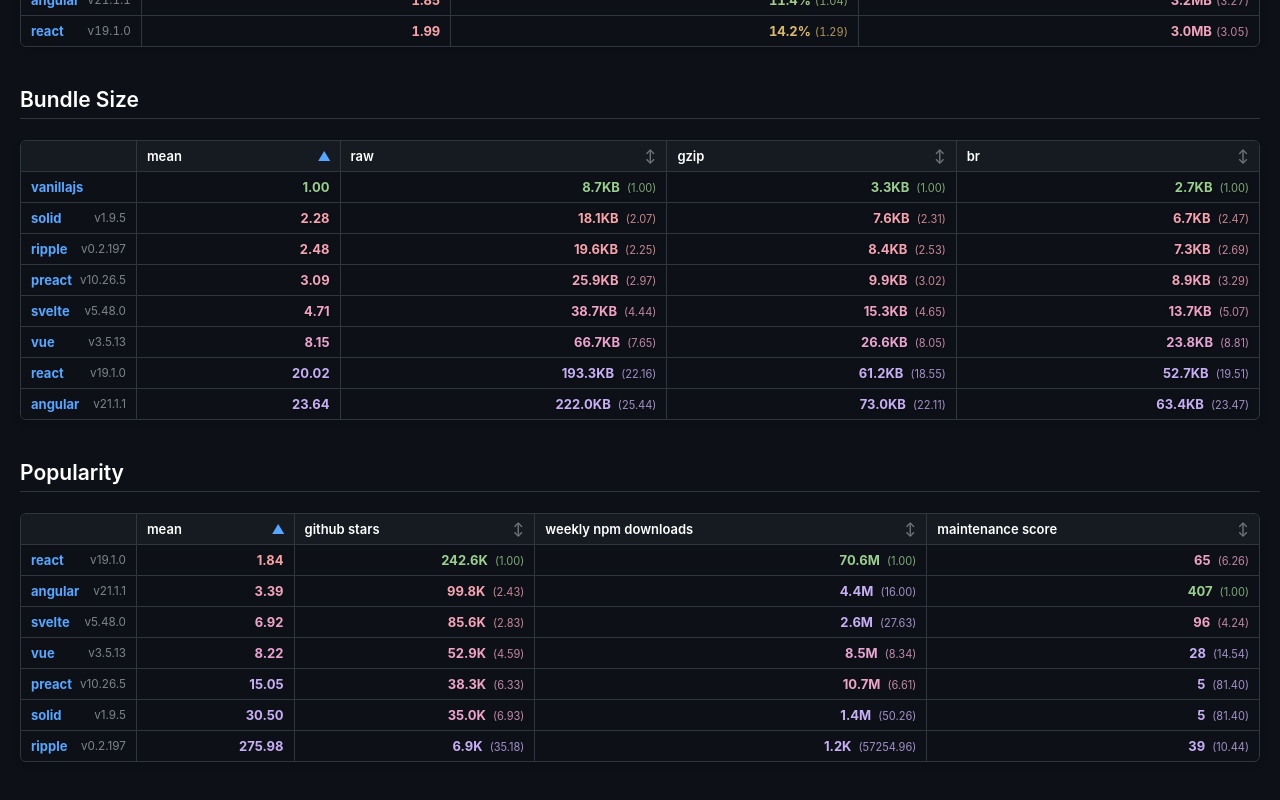
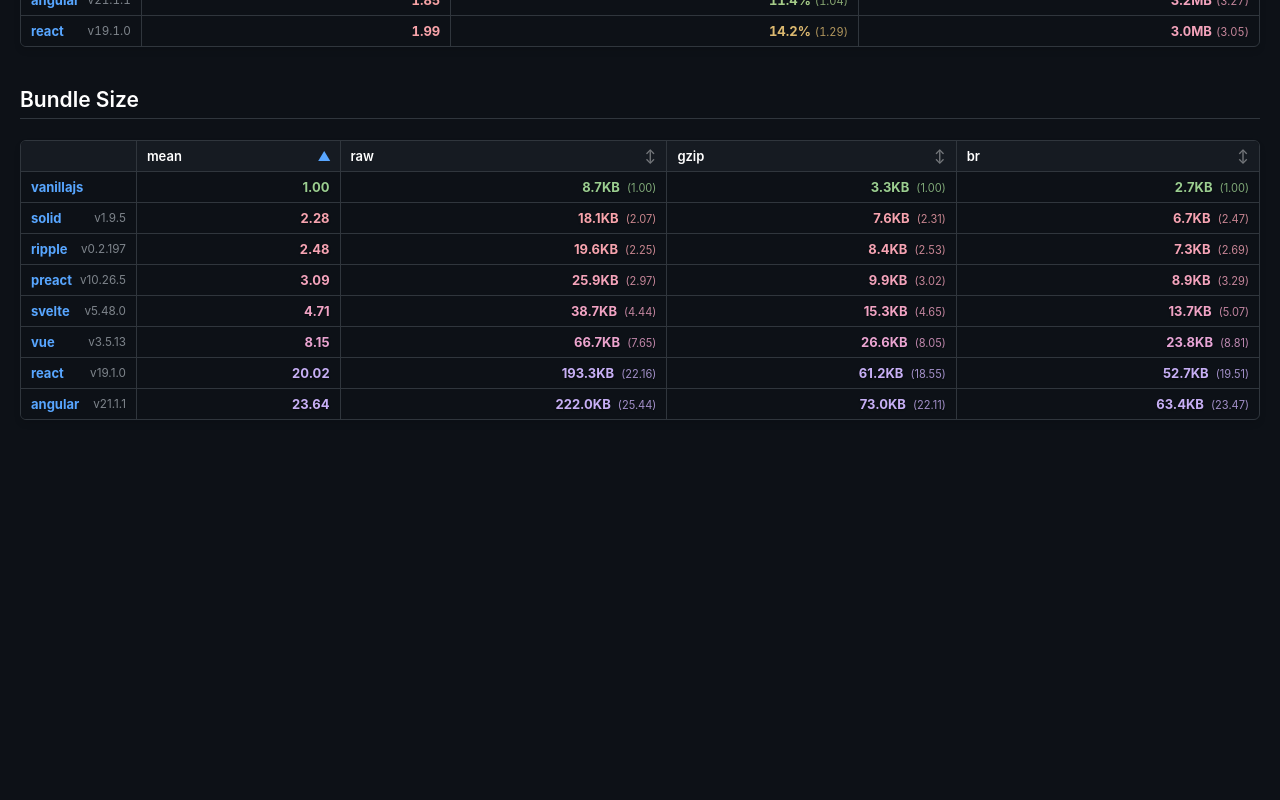
Before and after one commit to jsbenchmarks/jsbenchmarks, a React (Vite) app in the folder results/: page / in a window 1280 px wide. Shown: the part 1185-1985 px from the top of the page. After the commit the page ends 1665 px from the top, so only its background shows below. Built offline with nearby package versions, Linux system fonts and the light colour scheme.

Commit message:
Remove the popularity table

```diff
--- a/results/src/components/Home.tsx
+++ b/results/src/components/Home.tsx
@@ -6,7 +6,6 @@
 import { DurationTable } from './DurationTable';
 import { LoadTable, type LoadSortKey } from './LoadTable';
 import { MemoryTable } from './MemoryTable';
-import { StatsTable } from './StatsTable';
 
 const inputData = rawResults as RawResult[];
 const allBenchmarkNames = (() => {
@@ -28,7 +27,6 @@
   const [loadSort, setLoadSort] = useState<SortConfig<LoadSortKey>>({ key: COMPOSITE_NAME, dir: 'asc' });
 
   const [bundleSort, setBundleSort] = useState<SortConfig<keyof Result>>({ key: 'normalCompositeBundle', dir: 'asc' });
-  const [statsSort, setStatsSort] = useState<SortConfig<keyof Result>>({ key: 'normalCompositeStats', dir: 'asc' });
 
   const [selectedDurationBenchmarks, setSelectedDurationBenchmarks] = useState<Set<string>>(new Set(allBenchmarkNames));
   const [selectedMemoryBenchmarks, setSelectedMemoryBenchmarks] = useState<Set<string>>(new Set(allBenchmarkNames));
@@ -59,13 +57,6 @@
 
   const handleBundleSort = (key: keyof Result) => {
     setBundleSort(prev => ({
-      key,
-      dir: prev.key === key && prev.dir === 'asc' ? 'desc' : 'asc'
-    }));
-  };
-
-  const handleStatsSort = (key: keyof Result) => {
-    setStatsSort(prev => ({
       key,
       dir: prev.key === key && prev.dir === 'asc' ? 'desc' : 'asc'
     }));
@@ -190,16 +181,6 @@
     return copy;
   }, [baseRows, bundleSort]);
 
-  const statsRows = useMemo(() => {
-    const copy = baseRows.filter(r => r.framework !== 'vanillajs');
-    copy.sort((a, b) => {
-        const aVal = a[statsSort.key] ?? 0;
-        const bVal = b[statsSort.key] ?? 0;
-        return statsSort.dir === 'asc' ? (aVal < bVal ? -1 : 1) : (aVal > bVal ? -1 : 1);
-    });
-    return copy;
-  }, [baseRows, statsSort]);
-
   const durationTableNames = useMemo(() => [COMPOSITE_NAME, ...standardBenchmarks], [standardBenchmarks]);
   const memoryTableNames = useMemo(() => [COMPOSITE_NAME, ...standardBenchmarks], [standardBenchmarks]);
   const loadTableNames = useMemo(() => [COMPOSITE_NAME, ...loadBenchmarks], [loadBenchmarks]);
@@ -253,12 +234,6 @@
         sortConfig={bundleSort}
         onSort={handleBundleSort}
       />
-      <h2 className="App-h2">Popularity</h2>
-      <StatsTable
-        rows={statsRows}
-        sortConfig={statsSort}
-        onSort={handleStatsSort}
-      />
     </main>
   );
 }
--- a/results/src/components/StatsTable.css
+++ /dev/null
@@ -1,118 +0,0 @@
-.StatsTable-container {
-  width: 100%;
-  overflow-x: auto;
-  margin-bottom: 40px;
-  border: 1px solid var(--border-color);
-  border-radius: 6px;
-  box-shadow: 0 4px 6px rgba(0, 0, 0, 0.1);
-}
-
-.StatsTable-table {
-  width: 100%;
-  font-size: 13px;
-  border-collapse: separate;
-  border-spacing: 0;
-}
-
-.StatsTable-table thead {
-  background-color: var(--table-header-bg);
-  position: sticky;
-  top: 0;
-  z-index: 10;
-}
-
-.StatsTable-th, .StatsTable-td {
-  padding: 7px 10px;
-  border-bottom: 1px solid var(--border-color);
-  border-right: 1px solid var(--border-color);
-}
-
-.StatsTable-th {
-  color: #fff;
-  font-weight: 600;
-  text-align: right;
-  white-space: nowrap;
-  user-select: none;
-}
-
-.StatsTable-sortable {
-  cursor: pointer;
-}
-
-.StatsTable-sortable:hover {
-  background-color: var(--row-hover-bg);
-}
-
-.StatsTable-header-content {
-  display: flex;
-  justify-content: space-between;
-  align-items: center;
-  width: 100%;
-}
-
-.StatsTable-sticky-col {
-  text-align: left;
-  position: sticky;
-  left: 0;
-  z-index: 1;
-  background-color: var(--bg-color);
-  border-right: 1px solid var(--border-color);
-  width: 1%;
-}
-
-.StatsTable-table thead .StatsTable-sticky-col {
-  background-color: var(--table-header-bg);
-  z-index: 11;
-}
-
-.StatsTable-td {
-  text-align: right;
-  white-space: nowrap;
-  color: #c9d1d9;
-  font-weight: bold;
-}
-
-.StatsTable-td:last-child, .StatsTable-th:last-child {
-  border-right: none;
-}
-
-.StatsTable-tr:last-child .StatsTable-td {
-  border-bottom: none;
-}
-
-.StatsTable-tr:hover .StatsTable-td {
-  background-color: var(--row-hover-bg);
-}
-
-.StatsTable-tr:hover .StatsTable-td.StatsTable-sticky-col {
-  background-color: #161b22;
-}
-
-.StatsTable-link {
-  color: var(--link-color);
-  text-decoration: none;
-}
-
-.StatsTable-link:hover {
-  text-decoration: underline;
-}
-
-.StatsTable-version {
-  margin-left: 0.5rem;
-  opacity: 0.6;
-  font-size: 0.9em;
-  font-weight: normal;
-}
-
-.StatsTable-name-content {
-  display: flex;
-  justify-content: space-between;
-  align-items: center;
-}
-
-.StatsTable-factor {
-  font-size: 0.85em;
-  font-weight: normal;
-  opacity: 0.8;
-  margin-left: 4px;
-}
--- a/results/src/components/StatsTable.tsx
+++ /dev/null
@@ -1,88 +0,0 @@
-import { Link } from 'react-router-dom';
-import type { Result, SortConfig } from '../types';
-import { COMPOSITE_NAME, color } from '../utils';
-import { SortIndicator } from './SortIndicator';
-import './StatsTable.css';
-
-interface StatsTableProps {
-  rows: Result[];
-  sortConfig: SortConfig<keyof Result>;
-  onSort: (key: keyof Result) => void;
-}
-
-const formatNumber = (num: number | undefined) => {
-  if (num === undefined) return '-';
-  if (num >= 1000000) {
-    return (num / 1000000).toFixed(1) + 'M';
-  }
-  if (num >= 1000) {
-    return (num / 1000).toFixed(1) + 'K';
-  }
-  return num.toString();
-};
-
-export const StatsTable = ({ rows, sortConfig, onSort }: StatsTableProps) => {
-  return (
-    <div className="StatsTable-container">
-      <table className="StatsTable-table">
-        <thead>
-          <tr>
-            <th className="StatsTable-th StatsTable-sticky-col"></th>
-            <th className="StatsTable-th StatsTable-sortable" onClick={() => onSort('normalCompositeStats')}>
-              <div className="StatsTable-header-content">
-                {COMPOSITE_NAME}
-                <SortIndicator active={sortConfig.key === 'normalCompositeStats'} dir={sortConfig.dir} />
-              </div>
-            </th>
-            <th className="StatsTable-th StatsTable-sortable" onClick={() => onSort('stars')}>
-              <div className="StatsTable-header-content">
-                github stars
-                <SortIndicator active={sortConfig.key === 'stars'} dir={sortConfig.dir} />
-              </div>
-            </th>
-            <th className="StatsTable-th StatsTable-sortable" onClick={() => onSort('downloads')}>
-              <div className="StatsTable-header-content">
-                weekly npm downloads
-                <SortIndicator active={sortConfig.key === 'downloads'} dir={sortConfig.dir} />
-              </div>
-            </th>
-            <th className="StatsTable-th StatsTable-sortable" onClick={() => onSort('recentCommits')}>
-              <div className="StatsTable-header-content">
-                maintenance score
-                <SortIndicator active={sortConfig.key === 'recentCommits'} dir={sortConfig.dir} />
-              </div>
-            </th>
-          </tr>
-        </thead>
-        <tbody>
-          {rows.map(row => (
-            <tr key={row.framework} className="StatsTable-tr">
-              <td className="StatsTable-td StatsTable-sticky-col">
-                <div className="StatsTable-name-content">
-                  <strong>
-                    <Link to={`/framework/${row.framework}`} className="StatsTable-link">
-                      {row.framework}
-                    </Link>
-                  </strong>
-                  {row.version && <span className="StatsTable-version">v{row.version}</span>}
-                </div>
-              </td>
-              <td className="StatsTable-td" style={{ color: color(row.normalCompositeStats!) }}>
-                {row.normalCompositeStats?.toFixed(2)}
-              </td>
-              <td className="StatsTable-td" style={{ color: color(row.normalStars!) }}>
-                {formatNumber(row.stars)} <span className="StatsTable-factor">({row.normalStars?.toFixed(2)})</span>
-              </td>
-              <td className="StatsTable-td" style={{ color: color(row.normalDownloads!) }}>
-                {formatNumber(row.downloads)} <span className="StatsTable-factor">({row.normalDownloads?.toFixed(2)})</span>
-              </td>
-              <td className="StatsTable-td" style={{ color: color(row.normalRecentCommits!) }}>
-                {formatNumber(row.recentCommits)} <span className="StatsTable-factor">({row.normalRecentCommits?.toFixed(2)})</span>
-              </td>
-            </tr>
-          ))}
-        </tbody>
-      </table>
-    </div>
-  );
-};
--- a/results/src/utils.ts
+++ b/results/src/utils.ts
@@ -47,9 +47,6 @@
   let bestGzipBund = 1e12;
   let bestRawBund = 1e12;
   let bestBrotliBund = 1e12;
-  let maxStars = 0;
-  let maxDownloads = 0;
-  let maxRecentCommits = 0;
 
   for (const result of results) {
     for (const bm of result.benchmarks) {
@@ -110,9 +107,6 @@
     bestGzipBund = Math.min(bestGzipBund, result.gzipBundle);
     bestRawBund = Math.min(bestRawBund, result.rawBundle);
     bestBrotliBund = Math.min(bestBrotliBund, result.brotliBundle);
-    maxStars = Math.max(maxStars, result.stars ?? 0);
-    maxDownloads = Math.max(maxDownloads, result.downloads ?? 0);
-    maxRecentCommits = Math.max(maxRecentCommits, result.recentCommits ?? 0);
   }
 
   for (const result of results) {
@@ -207,14 +201,6 @@
       result.normalGzipBundle * result.normalRawBundle * result.normalBrotliBundle,
       1 / 3
     );
-
-    result.normalStars = maxStars / Math.max(1, result.stars ?? 0);
-    result.normalDownloads = maxDownloads / Math.max(1, result.downloads ?? 0);
-    result.normalRecentCommits = maxRecentCommits / Math.max(1, result.recentCommits ?? 0);
-    result.normalCompositeStats = Math.pow(
-      result.normalStars * result.normalDownloads * result.normalRecentCommits,
-      1 / 3
-    );
   }
   return results;
 }
```
Also changed, not shown: results/src/types.ts (+0 -7 lines), 1 other file (tests, documents, lock files or other folders).
